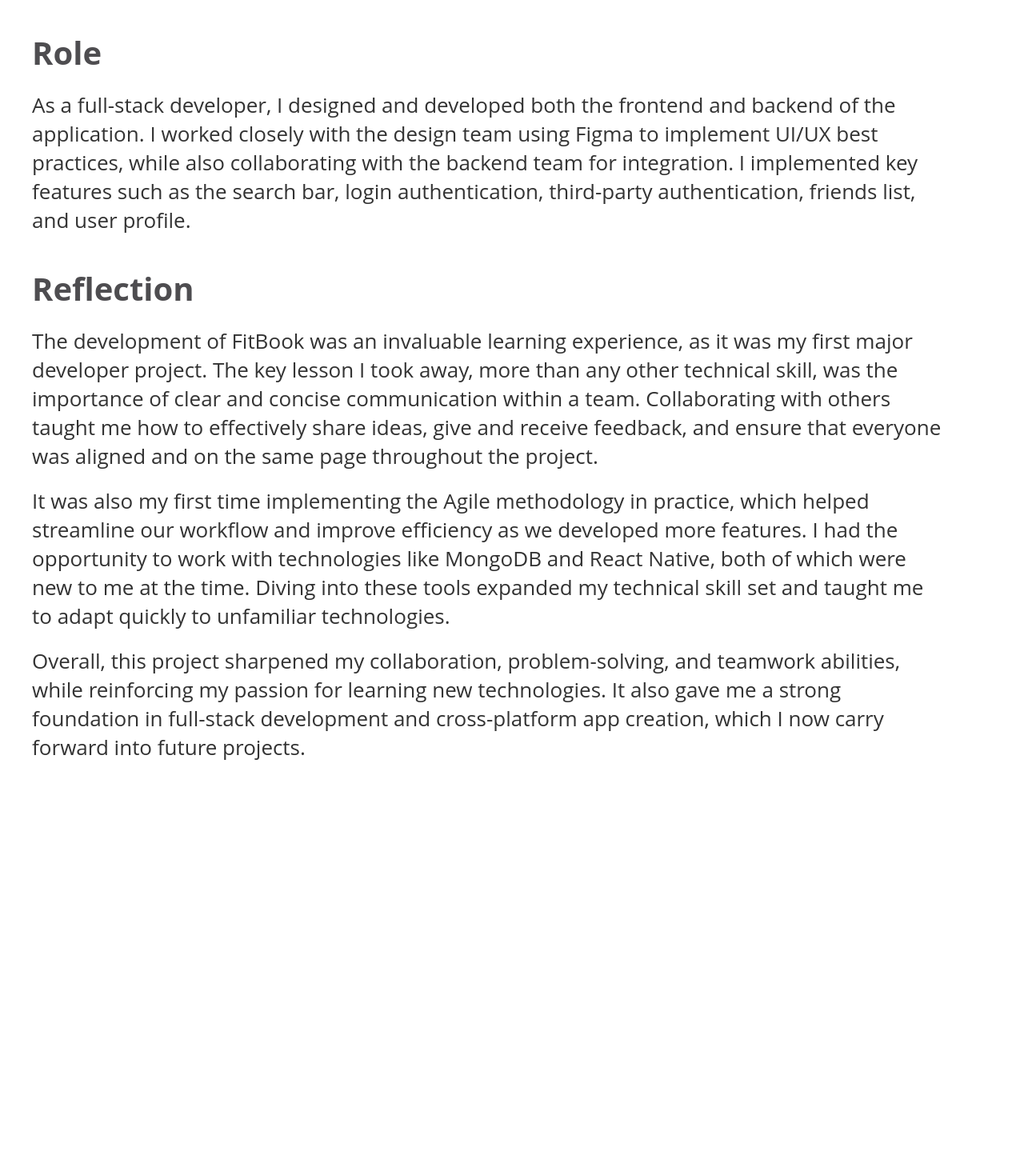
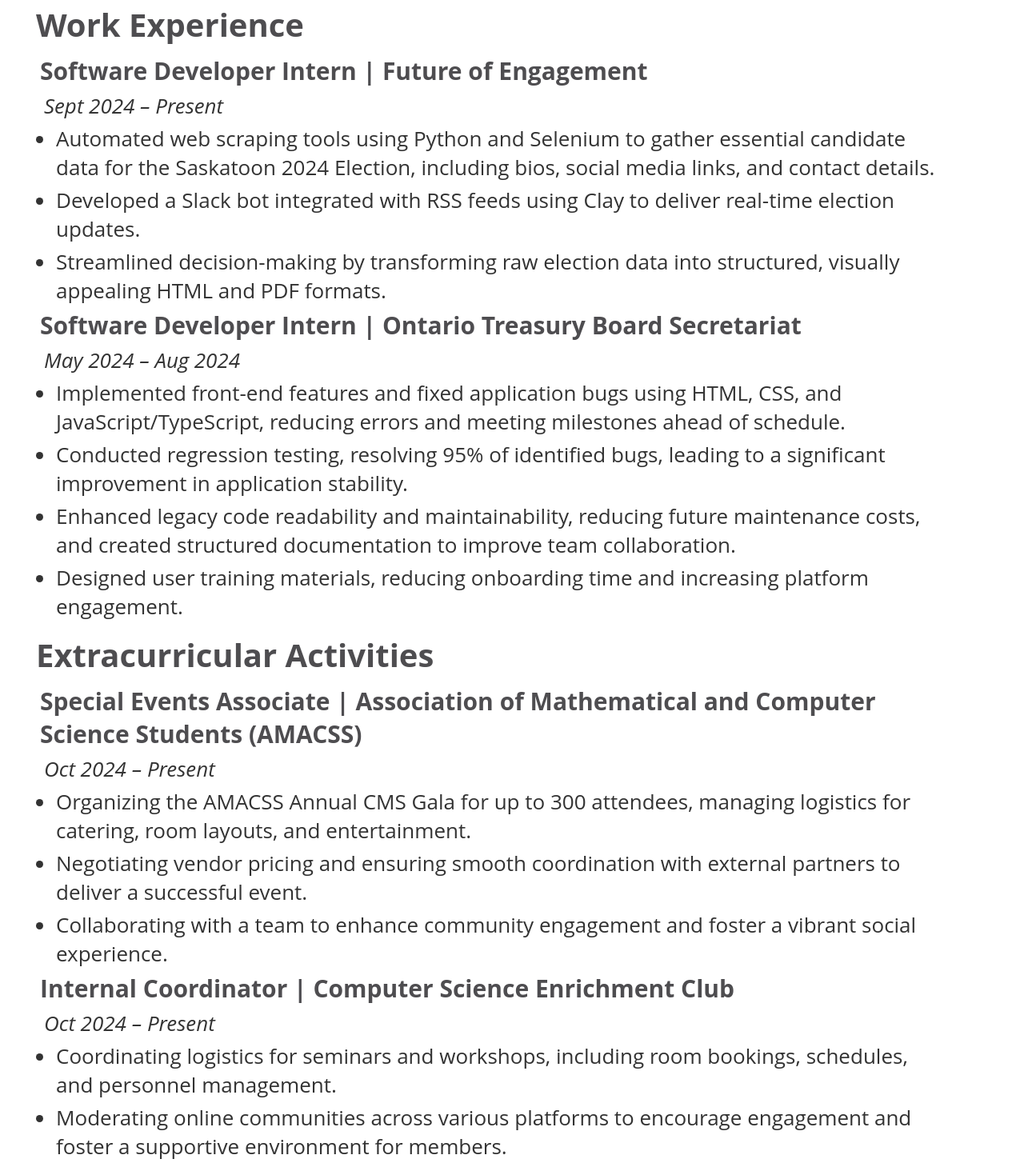
Before and after one commit to e-than-c/personal-webpage-2, a plain HTML site: page aboutme.html in a window 1280 px wide. Shown: the part 861-2320 px from the top of the page at 80% size. Before the commit the page ends 1863 px from the top, so only its background shows below. Drawn offline with Linux system fonts and the light colour scheme.

Commit message:
adjusted linkedin logo

```diff
--- a/aboutme.html
+++ b/aboutme.html
@@ -8,6 +8,7 @@
     <link rel="stylesheet" href="css/main.css" />
     <link rel="stylesheet" href="css/projects.css" />
     <link rel="stylesheet" href="css/project-page.css" />
+    <link rel="stylesheet" href="css/aboutme.css" />
   </head>
   <body>
     <div class="header-container">
@@ -33,7 +34,7 @@
             <svg
               class="linkedin-logo"
               xmlns="http://www.w3.org/2000/svg"
-              viewBox="0 0 24 24"
+              viewBox="0 0 20 23"
             >
               <path
                 d="M22.23 0H1.77C.79 0 0 .77 0 1.72v20.56C0 23.23.79 24 1.77 24h20.46c.98 0 1.77-.77 1.77-1.72V1.72C24 .77 23.21 0 22.23 0zM7.12 20.45H3.56V9h3.56v11.45zM5.34 7.58c-1.14 0-2.06-.92-2.06-2.06s.92-2.06 2.06-2.06 2.06.92 2.06 2.06-.92 2.06-2.06 2.06zM20.45 20.45h-3.56v-5.6c0-1.34-.03-3.06-1.87-3.06-1.87 0-2.16 1.46-2.16 2.97v5.69h-3.56V9h3.42v1.56h.05c.48-.9 1.65-1.85 3.4-1.85 3.63 0 4.3 2.39 4.3 5.5v6.24z"
@@ -72,58 +73,105 @@
           I’m a fourth-year Computer Science student at the University of
           Toronto, passionate about programming and solving real-world problems
           with technology. My academic journey has deepened my skills in
-          software development, data structures, and UI/UX design, while also fueling
-          my curiosity for innovation in the tech world. Outside of coding, I’m
-          an avid sports enthusiast. You’ll often find me on the ice (or floor!) playing
-          hockey, hitting the shuttlecock in badminton, or exploring my need for
-          speed with go-karting. I’m also a dedicated F1 fan, Maple Leafs and
-          Oilers supporter, and a regular at the gym. When I’m not active, I
-          enjoy diving into a good book to unwind.
+          software development, data structures, and UI/UX design, while also
+          fueling my curiosity for innovation in the tech world. Outside of
+          coding, I’m an avid sports enthusiast. You’ll often find me on the ice
+          (or floor!) playing hockey, hitting the shuttlecock in badminton, or
+          exploring my need for speed with go-karting. I’m also a dedicated F1
+          fan, Maple Leafs and Oilers supporter, and a regular at the gym. When
+          I’m not active, I enjoy diving into a good book to unwind.
         </p>
       </div>
+      <div class="project-details">
+        <section id="work-experience">
+          <h2>Work Experience</h2>
+          <div class="job">
+            <h3>Software Developer Intern | Future of Engagement</h3>
+            <p><em>Sept 2024 – Present</em></p>
+            <ul>
+              <li>
+                Automated web scraping tools using Python and Selenium to gather
+                essential candidate data for the Saskatoon 2024 Election,
+                including bios, social media links, and contact details.
+              </li>
+              <li>
+                Developed a Slack bot integrated with RSS feeds using Clay to
+                deliver real-time election updates.
+              </li>
+              <li>
+                Streamlined decision-making by transforming raw election data
+                into structured, visually appealing HTML and PDF formats.
+              </li>
+            </ul>
+          </div>
+          <div class="job">
+            <h3>
+              Software Developer Intern | Ontario Treasury Board Secretariat
+            </h3>
+            <p><em>May 2024 – Aug 2024</em></p>
+            <ul>
+              <li>
+                Implemented front-end features and fixed application bugs using
+                HTML, CSS, and JavaScript/TypeScript, reducing errors and
+                meeting milestones ahead of schedule.
+              </li>
+              <li>
+                Conducted regression testing, resolving 95% of identified bugs,
+                leading to a significant improvement in application stability.
+              </li>
+              <li>
+                Enhanced legacy code readability and maintainability, reducing
+                future maintenance costs, and created structured documentation
+                to improve team collaboration.
+              </li>
+              <li>
+                Designed user training materials, reducing onboarding time and
+                increasing platform engagement.
+              </li>
+            </ul>
+          </div>
+        </section>
 
-      <div class="project-details">
-
-        <div class="role-description">
-          <h2>Role</h2>
-          <p>
-            As a full-stack developer, I designed and developed both the
-            frontend and backend of the application. I worked closely with the
-            design team using Figma to implement UI/UX best practices, while
-            also collaborating with the backend team for integration. I
-            implemented key features such as the search bar, login
-            authentication, third-party authentication, friends list, and user
-            profile.
-          </p>
-        </div>
-        <div class="reflection">
-          <h2>Reflection</h2>
-          <p>
-            The development of FitBook was an invaluable learning experience, as
-            it was my first major developer project. The key lesson I took away,
-            more than any other technical skill, was the importance of clear and
-            concise communication within a team. Collaborating with others
-            taught me how to effectively share ideas, give and receive feedback,
-            and ensure that everyone was aligned and on the same page throughout
-            the project.
-          </p>
-          <p>
-            It was also my first time implementing the Agile methodology in
-            practice, which helped streamline our workflow and improve
-            efficiency as we developed more features. I had the opportunity to
-            work with technologies like MongoDB and React Native, both of which
-            were new to me at the time. Diving into these tools expanded my
-            technical skill set and taught me to adapt quickly to unfamiliar
-            technologies.
-          </p>
-          <p>
-            Overall, this project sharpened my collaboration, problem-solving,
-            and teamwork abilities, while reinforcing my passion for learning
-            new technologies. It also gave me a strong foundation in full-stack
-            development and cross-platform app creation, which I now carry
-            forward into future projects.
-          </p>
-        </div>
+        <section id="extracurriculars">
+          <h2>Extracurricular Activities</h2>
+          <div class="job">
+            <h3>
+              Special Events Associate | Association of Mathematical and
+              Computer Science Students (AMACSS)
+            </h3>
+            <p><em>Oct 2024 – Present</em></p>
+            <ul>
+              <li>
+                Organizing the AMACSS Annual CMS Gala for up to 300 attendees,
+                managing logistics for catering, room layouts, and
+                entertainment.
+              </li>
+              <li>
+                Negotiating vendor pricing and ensuring smooth coordination with
+                external partners to deliver a successful event.
+              </li>
+              <li>
+                Collaborating with a team to enhance community engagement and
+                foster a vibrant social experience.
+              </li>
+            </ul>
+          </div>
+          <div class="job">
+            <h3>Internal Coordinator | Computer Science Enrichment Club</h3>
+            <p><em>Oct 2024 – Present</em></p>
+            <ul>
+              <li>
+                Coordinating logistics for seminars and workshops, including
+                room bookings, schedules, and personnel management.
+              </li>
+              <li>
+                Moderating online communities across various platforms to
+                encourage engagement and foster a supportive environment for
+                members.
+              </li>
+            </ul>
+          </div>
+        </section>
       </div>
     </div>
   </body>
--- /dev/null
+++ b/css/aboutme.css
@@ -0,0 +1,24 @@
+.job {
+    margin: 5px;
+}
+
+.job p {
+    margin: 5px;
+}
+
+section {
+    margin: 5px;
+}
+#extracurriculars {
+    margin: 5px;
+}
+
+h3 {
+    font-size: 30px;
+    font-weight: bold;
+    color: #4e4d50;
+}
+
+body.dark-mode h3 {
+    color: #dbd9df;
+}
--- a/css/main.css
+++ b/css/main.css
@@ -8,8 +8,8 @@
 }
 
 .linkedin-logo {
-  width: 30px;
-  height: 30px;
+  width: 50px;
+  height: 25px;
 }
 
 body.dark-mode .linkedin-logo {
```
Also changed, not shown: index.html (+1 -1 lines), project1.html (+1 -1 lines), project2.html (+1 -1 lines), project3.html (+1 -1 lines).
